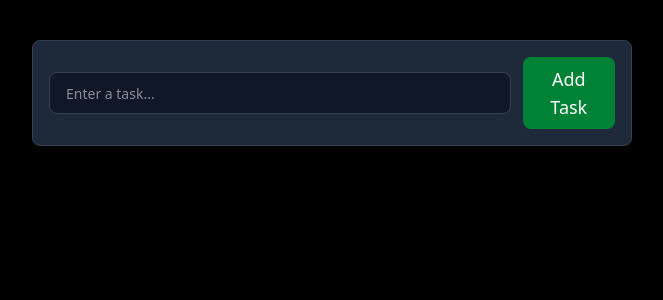
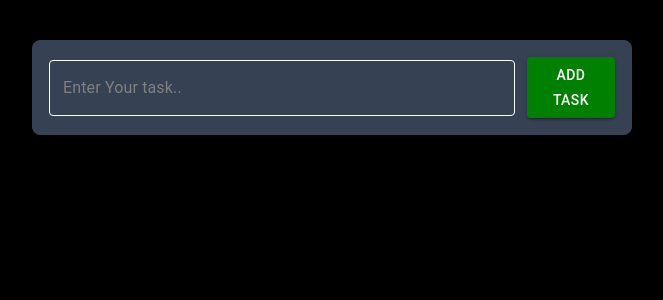
Before and after one commit to izazahamedmallick/Todo-App, a React (Vite) app: page / in a window 1280 px wide. Shown: the top 300 px of the page, without its empty margins (308-971 px from the left). Built offline with nearby package versions, Linux system fonts and the light colour scheme.

Commit message:
add mui input field

```diff
--- a/package.json
+++ b/package.json
@@ -10,6 +10,9 @@
     "preview": "vite preview"
   },
   "dependencies": {
+    "@emotion/react": "^11.14.0",
+    "@emotion/styled": "^11.14.0",
+    "@mui/material": "^7.0.1",
     "@tailwindcss/vite": "^4.1.1",
     "react": "^19.0.0",
     "react-dom": "^19.0.0",
--- a/src/Components/InputForm.tsx
+++ b/src/Components/InputForm.tsx
@@ -1,4 +1,7 @@
 import { useState } from "react";
+
+import TextField from "@mui/material/TextField";
+import Button from "@mui/material/Button";
 
 interface IInputFormTypes {
     handleTaskSubmit: (task: string) => void;
@@ -21,21 +24,38 @@ const InputForm: React.FC<IInputFormTypes> = ({ handleTaskSubmit }) => {
         <div className="w-full mt-6">
             <form
                 onSubmit={handleSubmit}
-                className="flex items-center gap-3 bg-gray-800 p-4 rounded-lg shadow-lg border border-gray-700"
+                className="flex items-center gap-3 bg-gray-700 p-4 rounded-lg shadow-lg border border-gray-700"
             >
-                <input
+                <TextField
+                    autoComplete="off"
+                    id="outlined-basic"
+                    label="Enter Your task.."
+                    variant="outlined"
+                    sx={{
+                        width: "100%",
+
+                        input: {
+                            color: "white",
+                        },
+                        label: {
+                            color: "gray",
+                        },
+                        fieldset: {
+                            color: "white",
+                            borderColor: "white",
+                        },
+                    }}
                     value={taskInput}
-                    type="text"
-                    className="w-full px-4 py-2 text-white bg-gray-900 border border-gray-700 rounded-lg focus:outline-none focus:ring-2 focus:ring-blue-500 placeholder:text-sm md:placeholder:text-md"
-                    placeholder="Enter a task..."
                     onChange={(e) => setTaskInput(e.target.value)}
                 />
-                <button
+
+                <Button
                     type="submit"
-                    className="text-sm px-3 py-1 md:px-4 md:py-2 md:text-lg cursor-pointer bg-green-700 text-white font-medium rounded-lg hover:bg-green-600 transition duration-200"
+                    variant="contained"
+                    sx={{ backgroundColor: "green" }}
                 >
                     Add Task
-                </button>
+                </Button>
             </form>
         </div>
     );
```
Also changed, not shown: 1 other file (tests, documents, lock files or other folders).
